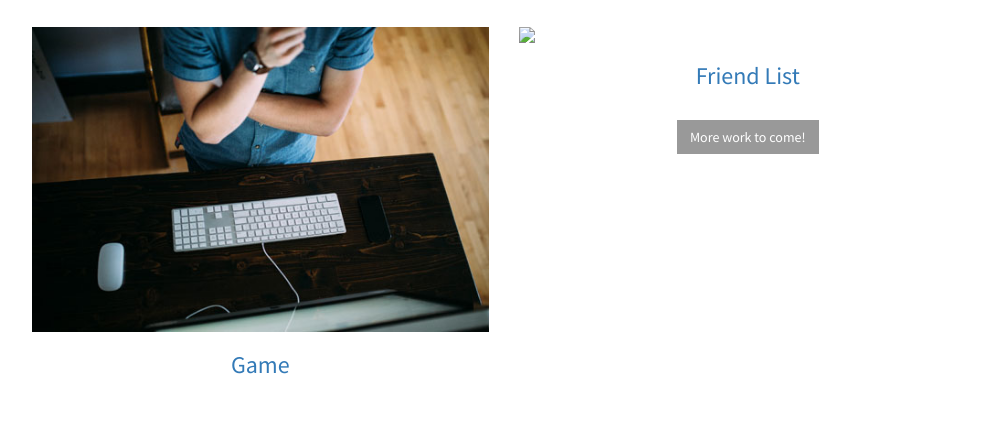
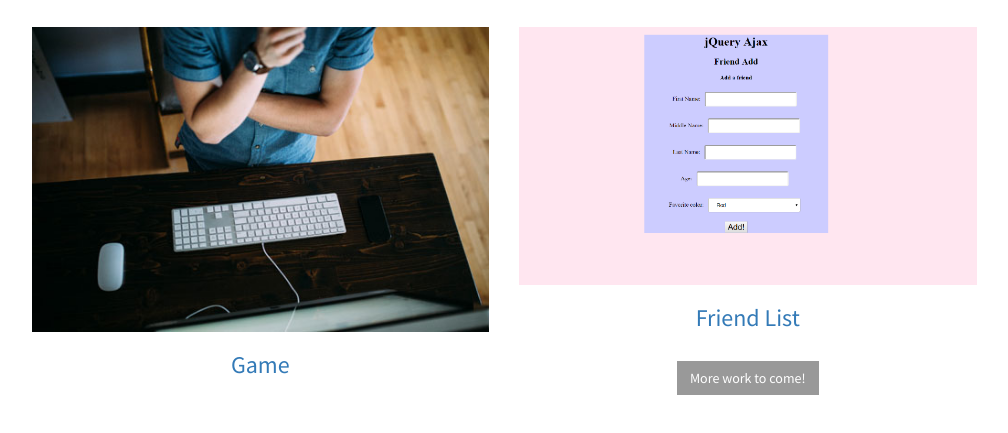
Before and after one commit to denisereb/denisereb.github.io, a plain HTML site: page index.html in a window 1280 px wide. Shown: the part 2846-3279 px from the top of the page, without its empty margins (136-1144 px from the left). Drawn offline with Linux system fonts and the light colour scheme.

Commit message:
moved img

```diff
--- a/index.html
+++ b/index.html
@@ -195,7 +195,7 @@
                         <div class="col-md-6">
                             <div class="portfolio-item">
                                 <a href="jQueryfriendList/index.html">
-                                    <img class="img-portfolio img-responsive" src="jQueryfriendList/sc2.png">
+                                    <img class="img-portfolio img-responsive" src="sc2.png">
                                     <h3>Friend List</h3>
                                 </a>
                             </div>
```
Also changed, not shown: sc2.png (added).
